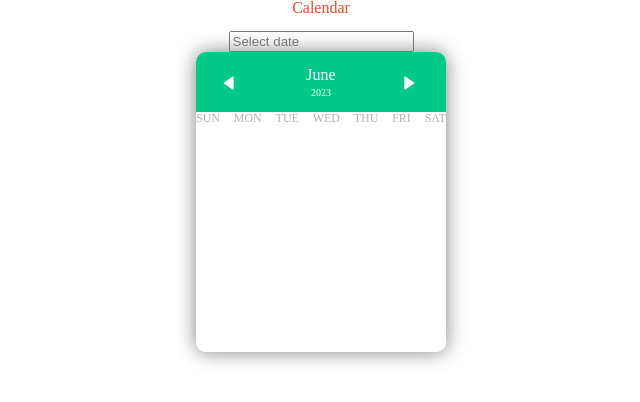
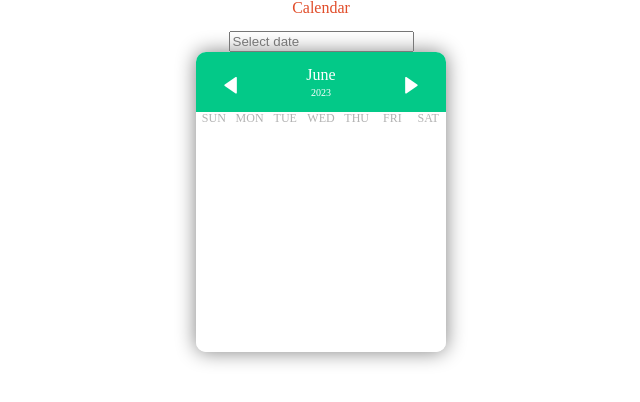
Before and after one commit to chaeeunj/zero-mission-js4, a plain HTML site: page index.html in a window 1280 px wide. Shown: the full height of the page, 319-959 px from the left. Drawn offline with nearby package versions, Linux system fonts and the light colour scheme.

Commit message:
.calendar-grid 그리드 구현

```diff
--- a/index.html
+++ b/index.html
@@ -31,17 +31,16 @@
           </div>
         </div>
         <div class="calendar-grid">
-          <div class="date-week">
-            <ul>
-              <li>SUN</li>
-              <li>MON</li>
-              <li>TUE</li>
-              <li>WED</li>
-              <li>THU</li>
-              <li>FRI</li>
-              <li>SAT</li>
-            </ul>
-          </div>
+          <ul class="date-week">
+            <li class="sun">SUN</li>
+            <li class="mon">MON</li>
+            <li class="tue">TUE</li>
+            <li class="wed">WED</li>
+            <li class="thu">THU</li>
+            <li class="fri">FRI</li>
+            <li class="sat">SAT</li>
+          </ul>
+
           <div class="date-day"></div>
         </div>
       </div>
--- a/style.css
+++ b/style.css
@@ -1,3 +1,7 @@
+:root {
+  --calendar-width: 250px;
+}
+
 .calendar-container {
   width: 100vw;
   height: 100vh;
@@ -12,8 +16,8 @@ h1 {
 }
 
 .calendar {
-  width: 250px;
-  height: 300px;
+  width: var(--calendar-width);
+  height: calc(var(--calendar-width) * 1.2);
   border-radius: 10px;
   box-shadow: 0 0 20px gray;
 }
@@ -45,11 +49,50 @@ h1 {
   height: 240px;
   background-color: white;
   border-radius: 0 0 10px 10px;
+  display: grid;
+  grid-template-rows: repeat(7, auto);
+  grid-template-columns: repeat(7, 1fr);
+  grid-template-areas:
+    'sun mon tue wed thu fri sat'
+    'day day day day day day day'
+    'day day day day day day day'
+    'day day day day day day day'
+    'day day day day day day day'
+    'day day day day day day day'
+    'day day day day day day day';
 }
 
-.date-week ul {
-  display: flex;
-  justify-content: space-between;
+.date-week {
+  display: contents;
+  text-align: center;
   color: #b2b2b2;
   font-size: 12px;
 }
+
+.sun {
+  grid-area: sun;
+}
+
+.mon {
+  grid-area: mon;
+}
+
+.tue {
+  grid-area: tue;
+}
+
+.wed {
+  grid-area: wed;
+}
+
+.thu {
+  grid-area: thu;
+}
+
+.fri {
+  grid-area: fri;
+}
+
+.sat {
+  grid-area: sat;
+}
--- a/utils/theme.css
+++ b/utils/theme.css
@@ -6,8 +6,7 @@
 
 .bx {
   color: white;
-  width: 20px;
-  height: 20px;
+  font-size: 20px;
 }
 
 .bxs-left-arrow {
```
